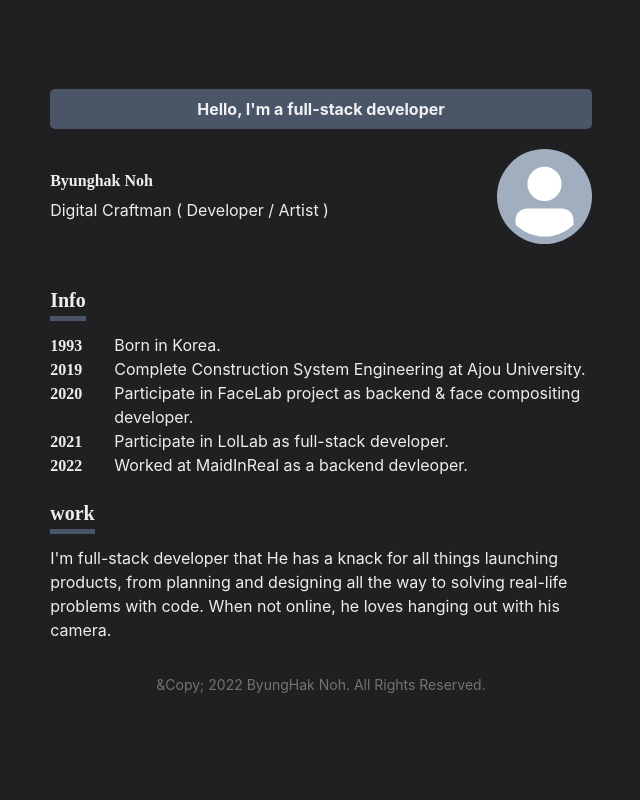
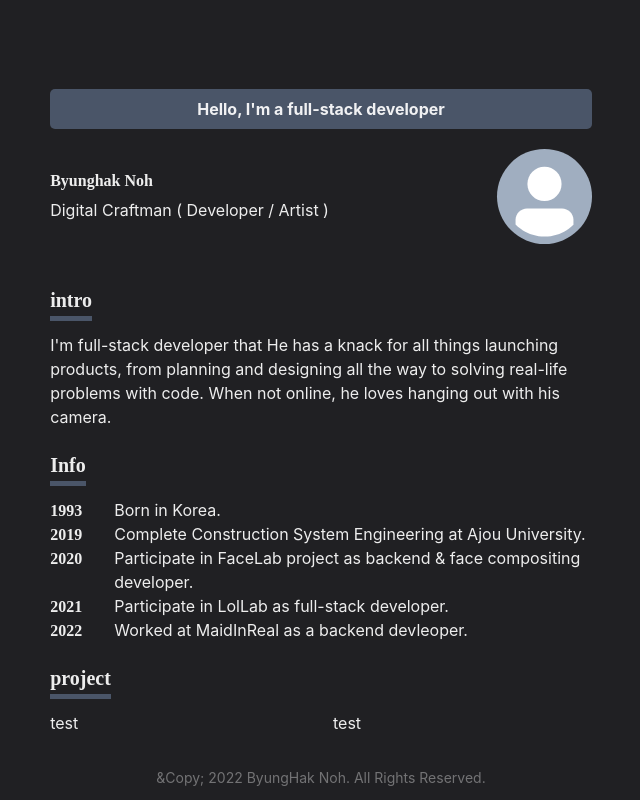
Before and after one commit to byunghak-dable/next-page, a Next.js app: page / in a window 1280 px wide. Shown: the part 278-1078 px from the top of the page, without its empty margins (319-959 px from the left). Before the commit the page ends 985 px from the top, so only its background shows below. Built offline with nearby package versions, Linux system fonts and the light colour scheme.

Commit message:
[FIX] change order

```diff
--- a/pages/index.tsx
+++ b/pages/index.tsx
@@ -1,53 +1,17 @@
-import { Box, Center, Flex, Heading, Text, Avatar } from '@chakra-ui/react'
+import {
+  Box,
+  Center,
+  Flex,
+  Grid,
+  GridItem,
+  Heading,
+  Text,
+  Avatar
+} from '@chakra-ui/react'
 import Layout from '../components/layouts/article'
 
-const Home = () => {
-  return (
-    <Layout>
-      <Box h="300"></Box>
-      <Center bg="gray.600" px="4" py="2" borderRadius="5" fontWeight="bold">
-        Hello, I&apos;m a full-stack developer
-      </Center>
-      <Flex justify="center" align="center" py="5" wrap="wrap" gap="5">
-        <Post
-          title="Byunghak Noh"
-          desc="Digital Craftman ( Developer / Artist )"
-        />
-        <Avatar w="95" h="95" />
-      </Flex>
-      <Card title="Info">
-        <Info title="1993" desc="Born in Korea." />
-        <Info
-          title="2019"
-          desc="Complete Construction System Engineering at Ajou University."
-        />
-        <Info
-          title="2020"
-          desc="Participate in FaceLab project as backend & face compositing developer."
-        ></Info>
-        <Info
-          title="2021"
-          desc="Participate in LolLab as full-stack developer."
-        ></Info>
-        <Info
-          title="2022"
-          desc="Worked at MaidInReal as a backend devleoper."
-        ></Info>
-      </Card>
-      <Card title="work">
-        <Text>
-          I&apos;m full-stack developer that He has a knack for all things
-          launching products, from planning and designing all the way to solving
-          real-life problems with code. When not online, he loves hanging out
-          with his camera.
-        </Text>
-      </Card>
-    </Layout>
-  )
-}
-
 // bio info
-const Info = ({ title, desc }: { title: String; desc: String }) => {
+const Info = ({ title, desc }: { title: string; desc: string }) => {
   return (
     <Flex align="baseline">
       <Heading h="100%" mr="8" size="sm">
@@ -59,7 +23,7 @@ const Info = ({ title, desc }: { title: String; desc: String }) => {
 }
 
 // title - desc post
-const Post = ({ title, desc }: { title: String; desc: String }) => {
+const Post = ({ title, desc }: { title: string; desc: string }) => {
   return (
     <Box flex="1" h="100%">
       <Heading mb="2" size="sm">
@@ -90,4 +54,62 @@ const Card = ({ title, children }: any) => {
   )
 }
 
+const Home = () => {
+  const projectVideos = [
+    { idx: 1, url: '' },
+    { idx: 2, url: '' }
+  ]
+  return (
+    <Layout>
+      <Box h="300"></Box>
+      <Center bg="gray.600" px="4" py="2" borderRadius="5" fontWeight="bold">
+        Hello, I&apos;m a full-stack developer
+      </Center>
+      <Flex justify="center" align="center" py="5" wrap="wrap" gap="5">
+        <Post
+          title="Byunghak Noh"
+          desc="Digital Craftman ( Developer / Artist )"
+        />
+        <Avatar w="95" h="95" />
+      </Flex>
+      {/* intro  */}
+      <Card title="intro">
+        <Text>
+          I&apos;m full-stack developer that He has a knack for all things
+          launching products, from planning and designing all the way to solving
+          real-life problems with code. When not online, he loves hanging out
+          with his camera.
+        </Text>
+      </Card>
+      <Card title="Info">
+        <Info title="1993" desc="Born in Korea." />
+        <Info
+          title="2019"
+          desc="Complete Construction System Engineering at Ajou University."
+        />
+        <Info
+          title="2020"
+          desc="Participate in FaceLab project as backend & face compositing developer."
+        ></Info>
+        <Info
+          title="2021"
+          desc="Participate in LolLab as full-stack developer."
+        ></Info>
+        <Info
+          title="2022"
+          desc="Worked at MaidInReal as a backend devleoper."
+        ></Info>
+      </Card>
+      {/* project card */}
+      <Card title="project">
+        <Grid templateColumns="repeat(2, 1fr)" gap={6}>
+          {projectVideos.map(element => (
+            <GridItem key={element.idx}>test</GridItem>
+          ))}
+        </Grid>
+      </Card>
+    </Layout>
+  )
+}
+
 export default Home
```
